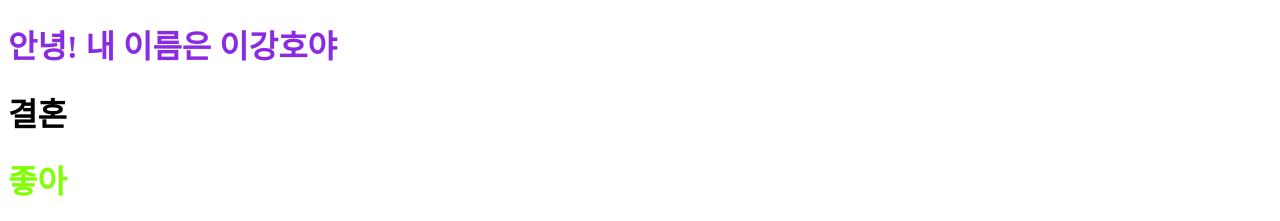
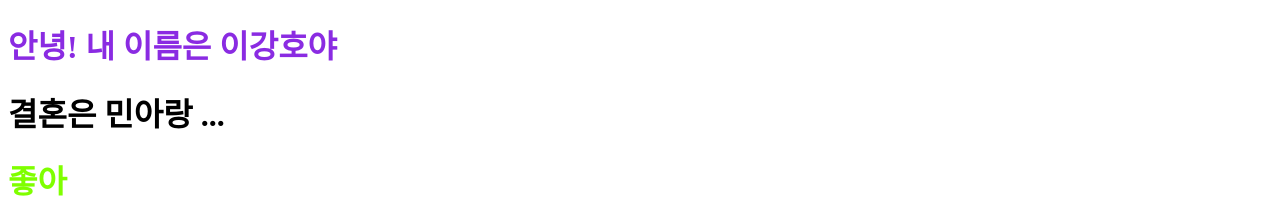
Before and after one commit to Hohodad/AI_501_4, a plain HTML site: page starthtml.html in a window 1280 px wide. Shown: the top 221 px of the page. Drawn offline with Linux system fonts and the light colour scheme.

Commit message:
바로 풀이 됩니다

```diff
--- a/starthtml.html
+++ b/starthtml.html
@@ -10,7 +10,7 @@
 
 <body>
     <h1 style="color: blueviolet;">안녕! 내 이름은 이강호야 </h1>
-    <h1>결혼 </h1>
+    <h1>결혼은 민아랑 ... </h1>
     <h1 style="color: chartreuse;">좋아</h1>
 
     <p>Lorem ipsum dolor sit amet consectetur, adipisicing elit. Ducimus quos quae hic consectetur corrupti recusandae,
```
